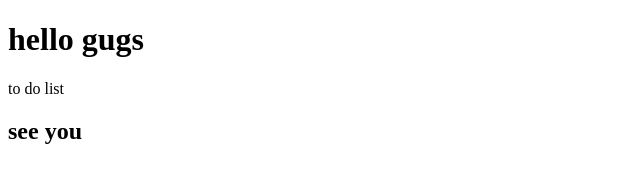
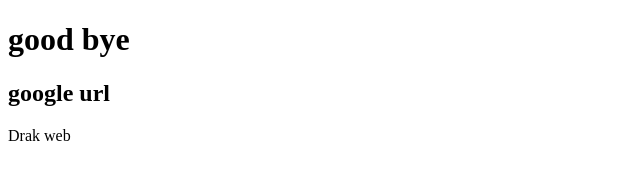
Before and after one commit to ishita12rawat/practice-project, a plain HTML site: page index.html in a window 1280 px wide. Shown: the whole page, without its empty margins (0-640 px from the left). Drawn offline with Linux system fonts and the light colour scheme.

Commit message:
add para

```diff
--- a/index.html
+++ b/index.html
@@ -6,9 +6,9 @@
     <title>Document</title>
 </head>
 <body>
-    <h1>hello gugs</h1>
-    <p>to do list</p>
-    <h2>see you</h2>
+    <h1>good bye</h1>
+    <h2>google  url</h2>
+    <p>Drak web</p>
     <script src="script.js"></script>
 </body>
 </html>
--- a/script.js
+++ b/script.js
@@ -1 +1 @@
-alert("good morinig")
+alert("dark web");
```
